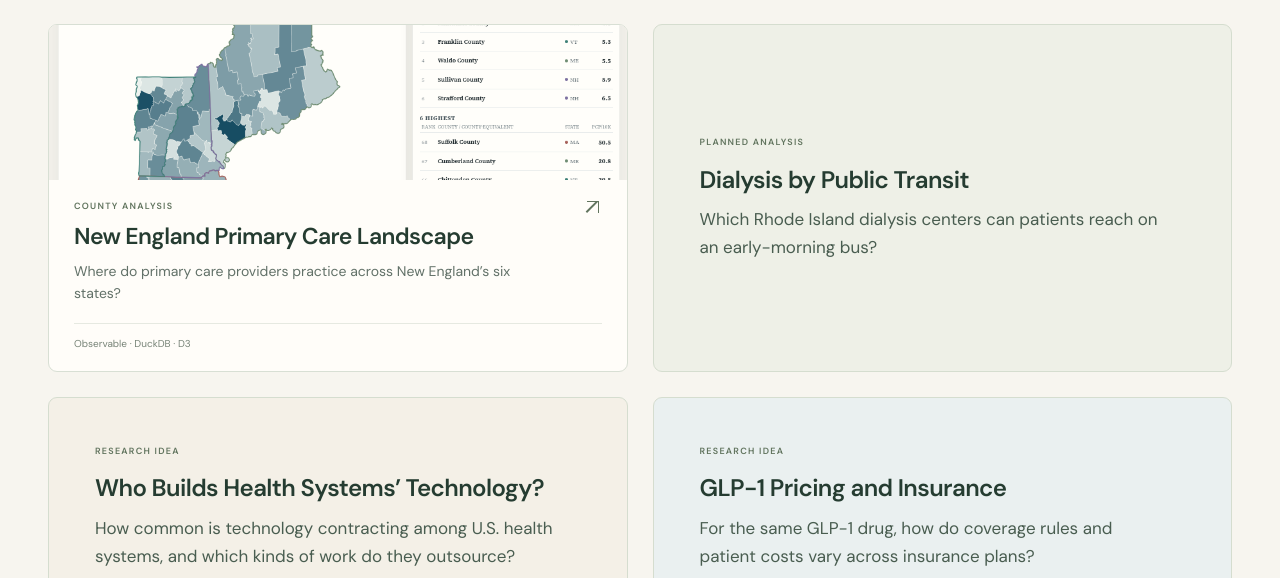
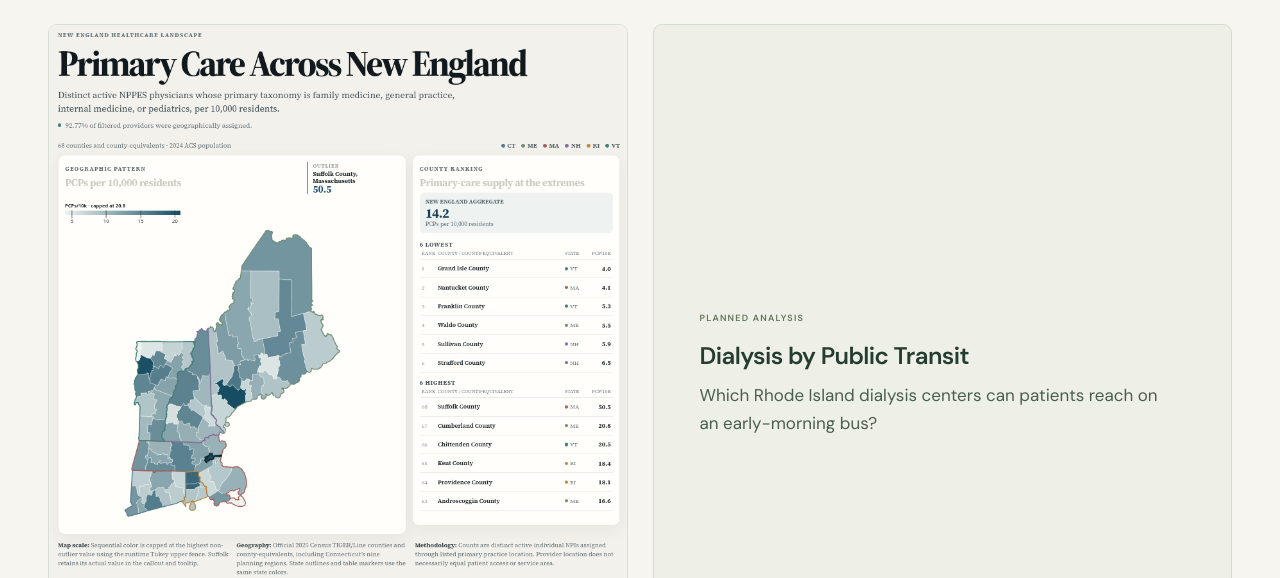
Before and after one commit to rmcconeghy/White-Oak-Research, a plain HTML site: page index.html in a window 1280 px wide. Shown: the part 206-784 px from the top of the page. Drawn offline with Linux system fonts and the light colour scheme; a web font is replaced by a local one.

Commit message:
Show full primary care figure in taller homepage tile with compact title

```diff
--- a/style.css
+++ b/style.css
@@ -31,17 +31,32 @@ header{padding-top:22px;padding-bottom:22px}nav{gap:8px}nav a{padding:9px 17px;b
 .project-idea:nth-child(3) { background: #f4f0e7; }
 .project-idea:nth-child(4) { background: #eaf0f0; }
 
+/* Keep the complete research figure visible in the homepage tile. */
 .map-preview {
-  height: 155px;
+  height: auto;
+  aspect-ratio: 900 / 866;
   background: #f3f1e9;
 }
 .map-preview img {
   position: absolute;
-  width: 260%;
+  width: 213.333333%;
   max-width: none;
-  left: -47%;
-  top: 50%;
-  transform: translateY(-53%);
+  height: auto;
+  left: -47.777778%;
+  top: -5.196305%;
+  transform: none;
+}
+.project-tile .tile-body { padding: 14px 20px; }
+.project-tile .tile-body h2 {
+  font-size: 18px;
+  line-height: 1.35;
+  letter-spacing: -.3px;
+  margin: 6px 0;
+}
+.project-tile .tile-body p {
+  font-size: 13px;
+  min-height: 0;
+  margin: 6px 0 12px;
 }
 .pcp-study figure { margin: 32px 0; }
 .pcp-study figure img { width: 100%; height: auto; display: block; }
@@ -63,4 +78,3 @@ header{padding-top:22px;padding-bottom:22px}nav{gap:8px}nav a{padding:9px 17px;b
   left: -47.777778%;
   top: -5.196305%;
 }
-.map-preview img { width: 213.333333%; left: -47.777778%; }
```
